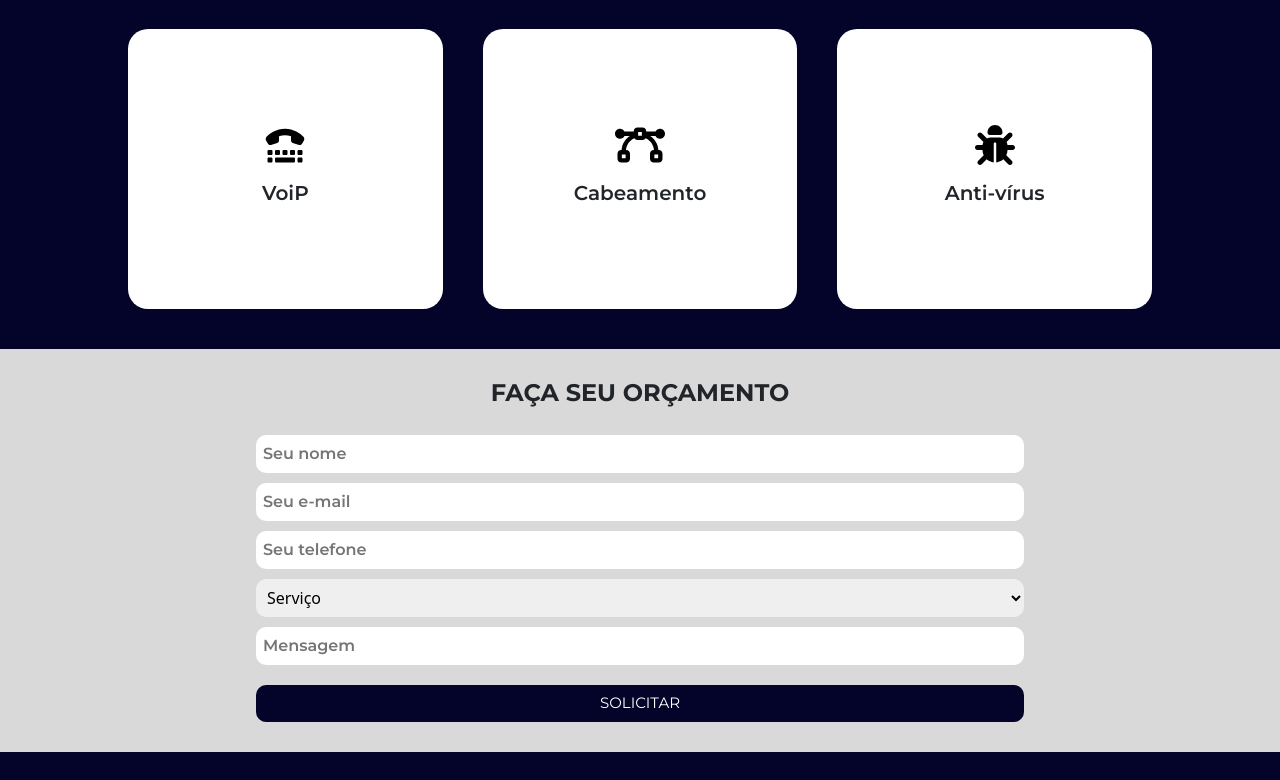
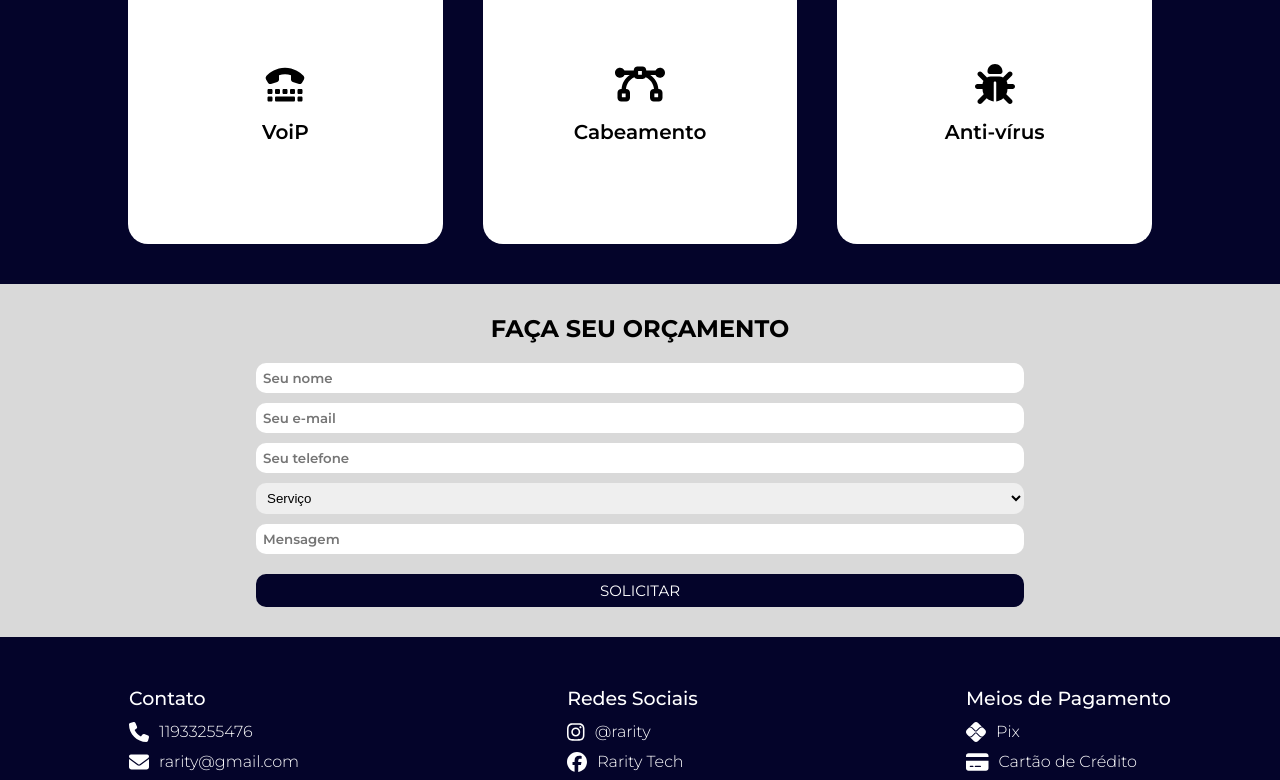
Before and after one commit to barretodev1/RarityProject, a React (Vite) app: page / in a window 1280 px wide. Shown: the part 1820-2600 px from the top of the page. Built offline with nearby package versions, Linux system fonts and the light colour scheme; no server answers; a small style sheet from the web is missing.

Commit message:
Subindo Serv1

```diff
--- a/index.html
+++ b/index.html
@@ -3,7 +3,6 @@
   <head>
     <meta charset="UTF-8" />
     <link rel="icon" type="image/svg+xml" href="/vite.svg" />
-    <link href="https://cdn.jsdelivr.net/npm/bootstrap@5.3.0/dist/css/bootstrap.min.css" rel="stylesheet" integrity="sha384-9ndCyUa1fIOYp4r2VwDF3oJ6wrYdXbRz+j1zrA/jx2ATtw0m93GSiVxw+MA5Mh5g" crossorigin="anonymous">
     <meta name="viewport" content="width=device-width, initial-scale=1.0" />
     <link rel="preconnect" href="https://fonts.googleapis.com">
 <link rel="preconnect" href="https://fonts.gstatic.com" crossorigin>
@@ -12,7 +11,6 @@
   </head>
   <body>
     <div id="root"></div>
-    <script src="https://cdn.jsdelivr.net/npm/bootstrap@5.3.3/dist/js/bootstrap.bundle.min.js" integrity="sha384-YvpcrYf0tY3lHB60NNkmXc5s9fDVZLESaAA55NDzOxhy9GkcIdslK1eN7N6jIeHz" crossorigin="anonymous"></script>
     <script type="module" src="/src/home/main.jsx"></script>
   </body>
 </html>
--- a/package.json
+++ b/package.json
@@ -15,7 +15,7 @@
     "@fortawesome/react-fontawesome": "^0.2.2",
     "@popperjs/core": "^2.11.8",
     "aos": "^2.3.4",
-    "bootstrap": "^5.3.3",
+    "axios": "^1.7.7",
     "react": "^18.3.1",
     "react-dom": "^18.3.1"
   },
--- a/src/components/budget/budget.css
+++ b/src/components/budget/budget.css
@@ -64,6 +64,7 @@
     width: 60vw;
 
     button {
+        cursor: pointer;
         font-family: "Montserrat", sans-serif;
         font-optical-sizing: auto;
         font-style: normal;
@@ -77,6 +78,12 @@
         justify-content: center;
         border-radius: 10px;
         border: none;
+        transition: 0.5s;
+    }
+
+    button:hover {
+        background-color: rgb(19, 19, 68);
+        transition: 0.5s;
     }
 }
 
--- a/src/components/budget/index.jsx
+++ b/src/components/budget/index.jsx
@@ -1,13 +1,32 @@
-import { useState } from 'react'
-import '../budget/budget.css'
-import '../budget/budget-pc.css'
+import { useRef, useState } from 'react';
+import '../budget/budget.css';
+import '../budget/budget-pc.css';
+import conexao from '../../service/conexao.js';
 
 export function MeuBudget() {
-  const [formEnviado, setFormEnviado] = useState(false)
+  const [formEnviado, setFormEnviado] = useState(false);
+  const [servicoSelecionado, setServicoSelecionado] = useState(""); // Estado para o serviço selecionado
 
-  const handleSubmit = (event) => {
+  const nameRef = useRef();
+  const emailRef = useRef();
+  const cellRef = useRef();
+  const messageRef = useRef();
+
+  async function postData(event) {
     event.preventDefault();
-    setFormEnviado(true);
+
+    try {
+      await conexao.post('/', {
+        name: nameRef.current.value,
+        email: emailRef.current.value,
+        cell: cellRef.current.value,
+        service: servicoSelecionado, // Usar o estado do serviço selecionado
+        message: messageRef.current.value
+      });
+      setFormEnviado(true); // Definir formEnviado como true após o envio
+    } catch (error) {
+      alert('ERRO AO CADASTRAR O USUÁRIO.');
+    }
   }
 
   return (
@@ -16,17 +35,23 @@ export function MeuBudget() {
         <h1>FAÇA SEU ORÇAMENTO</h1>
       </div>
 
-            <form className='form' onSubmit={handleSubmit} action="">
-            <div className="input-menor"> {/*INPUT MENOR */}
-              <input placeholder="Seu nome" type="name"  required/>
-              <input placeholder="Seu e-mail" type="email"  required/>
+      <form className='form' onSubmit={postData}>
+        <div className="input-menor">
+          <input ref={nameRef} placeholder="Seu nome" type="text" required />
+          <input ref={emailRef} placeholder="Seu e-mail" type="email" required />
         </div>
 
-          <div className="input-menor"> {/*INPUT MENOR */}
-              <input placeholder="Seu telefone" type="tel"  required/>
-
-              <select className='select-service' id="servicos" name="servicos" required>
-                <option value="" disabled selected hidden>Serviço</option>
+        <div className="input-menor">
+          <input ref={cellRef} placeholder="Seu telefone" type="tel" required />
+          <select
+            className='select-service'
+            id="servicos"
+            name="servicos"
+            value={servicoSelecionado}
+            onChange={(e) => setServicoSelecionado(e.target.value)} // Atualiza o estado ao mudar
+            required
+          >
+            <option value="" disabled hidden>Serviço</option>
             <option value="Redes">Redes</option>
             <option value="VoiP">VoiP</option>
             <option value="Cabeamento">Cabeamento</option>
@@ -37,17 +62,15 @@ export function MeuBudget() {
         </div>
 
         <div className="input-menor">
-            <input className="mensagem" placeholder="Mensagem" type="text"/>
+          <input ref={messageRef} className="mensagem" placeholder="Mensagem" type="text" />
         </div>
 
         <div className="botao-varejoo">
           <button className="botao-varejo" type="submit">SOLICITAR</button>
         </div>
-
       </form>
 
       {formEnviado && <p className='mensagem-form'>Formulário Enviado</p>}
-
     </div>
-    )
+  );
 }
--- a/src/components/header/index.jsx
+++ b/src/components/header/index.jsx
@@ -1,9 +1,6 @@
 import '../header/header.css'
 import '../header/header-pc.css'
 import Logo from '../../assets/logo.png'
-import 'bootstrap/dist/css/bootstrap.min.css';
-import 'bootstrap/dist/js/bootstrap.bundle.min.js';
-
 
 export function MeuHeader() {
 
--- a/src/components/serviço/index.jsx
+++ b/src/components/serviço/index.jsx
@@ -12,6 +12,20 @@ export function MeuServices() {
     useEffect(() => {
         AOS.init({ duration: 1000 }); // Inicializa o AOS com a duração da animação em milissegundos
       }, []);
+
+      useEffect(() => {
+        fetch('https://rarity-68f03af439e2.herokuapp.com')
+            .then(response => {
+                if (!response.ok) {
+                    throw new Error('Network response was not ok');
+                }
+                return response.json();
+            })
+            .then(data => {
+                console.log(data); // Loga os dados recebidos
+            })
+            .catch(error => console.error('Erro:', error));
+    }, []);
 
     return (
         <div id='servicos' className='container-geral'>
--- /dev/null
+++ b/src/service/conexao.js
@@ -0,0 +1,7 @@
+import axios from 'axios'
+
+const conexao = axios.create({
+    baseURL: 'http://localhost:3000/'
+})
+
+export default conexao
```
Also changed, not shown: 1 other file (tests, documents, lock files or other folders). Lines whose indentation alone changed are shown as unchanged.
